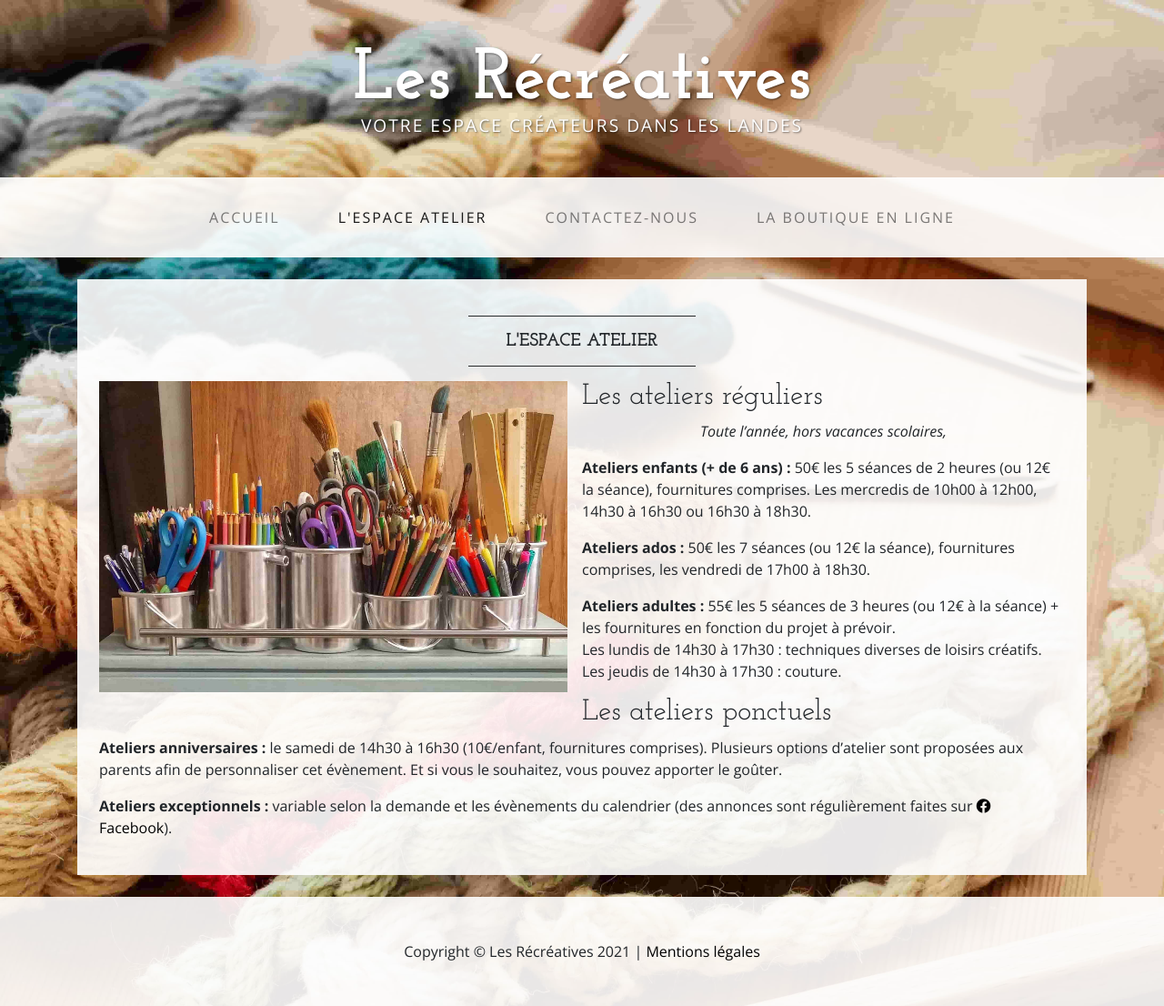
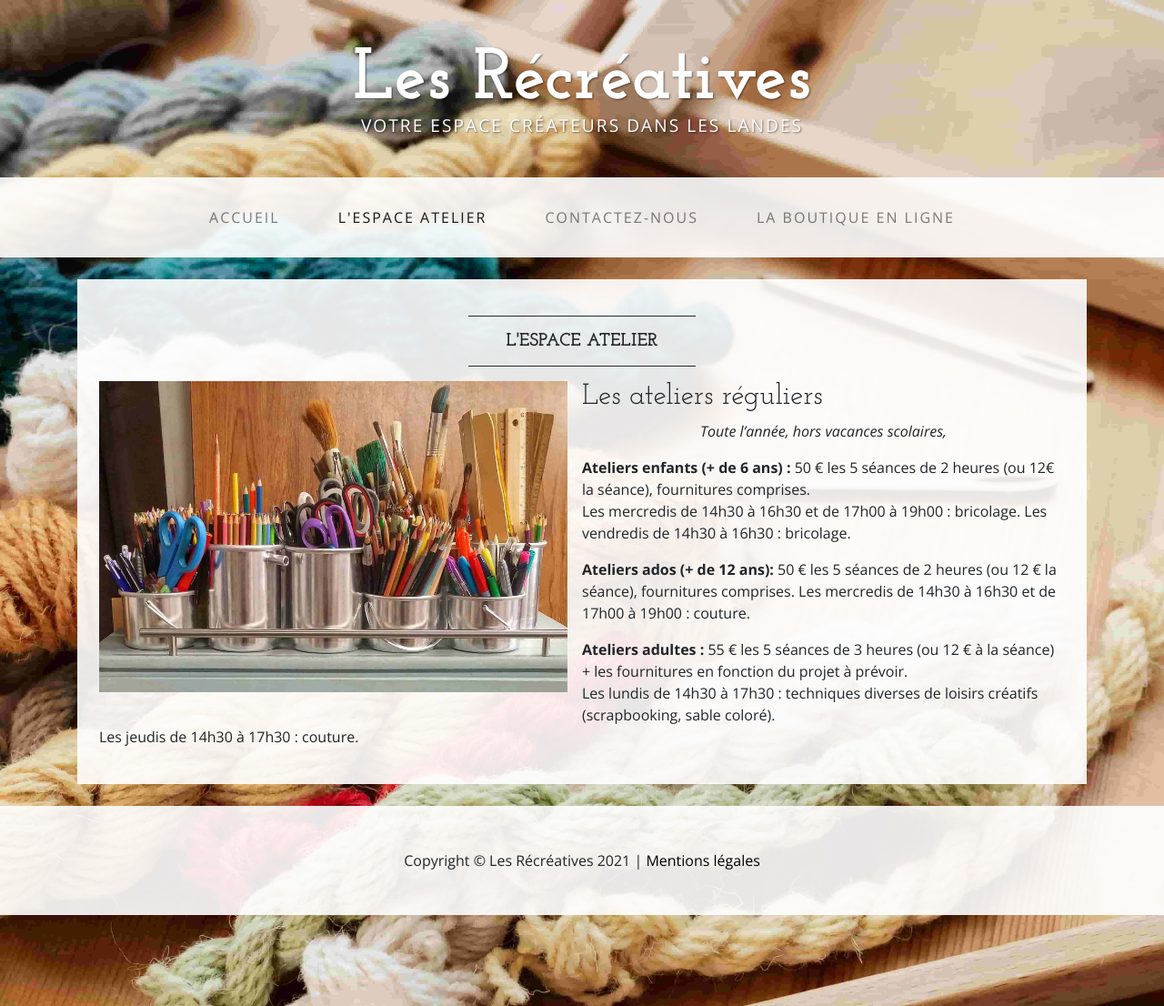
Before and after one commit to LesRecreatives/www.recreatives.net, a Jekyll site: the page built from atelier.md, in a window 1280 px wide. Shown: the whole page at 91% size. Built offline with Jekyll 4.4.1, drawn with Linux system fonts in a browser that asks for light colours.

Commit message:
ajout des ateliers de la rentrée 2021

```diff
--- a/atelier.md
+++ b/atelier.md
@@ -1,6 +1,6 @@
 ---
 layout: default
-title:  L'espace atelier
+title: L'espace atelier
 description: Exprimez votre créativité grâce au Do It Yourself au travers de diverses techniques de loisirs créatifs dans l'espace atelier des Récréatives à Bégaar dans les Landes (40400).
 image: atelier.jpeg
 nav_name: l'espace atelier
@@ -12,16 +12,12 @@ permalink: espace-atelier
 
 <p style="font-style: italic; text-align: center">Toute l’année, hors vacances scolaires,</p>
 
-__Ateliers enfants (+ de 6 ans) :__ 50€ les 5 séances de 2 heures (ou 12€ la séance), fournitures comprises. Les mercredis de 10h00 à 12h00, 14h30 à 16h30 ou 16h30 à 18h30.
+**Ateliers enfants (+ de 6 ans) :** 50 € les 5 séances de 2 heures (ou 12€ la séance), fournitures comprises.
+Les mercredis de 14h30 à 16h30 et de 17h00 à 19h00 : bricolage.
+Les vendredis de 14h30 à 16h30 : bricolage.
 
-__Ateliers ados :__ 50€ les 7 séances (ou 12€ la séance), fournitures comprises, les vendredi de 17h00 à 18h30.
+**Ateliers ados (+ de 12 ans):** 50 € les 5 séances de 2 heures (ou 12 € la séance), fournitures comprises. Les mercredis de 14h30 à 16h30 et de 17h00 à 19h00 : couture.
 
-__Ateliers adultes :__ 55€ les 5 séances de 3 heures (ou 12€ à la séance) + les fournitures en fonction du projet à prévoir.
-Les lundis de 14h30 à 17h30 : techniques diverses de loisirs créatifs.
+**Ateliers adultes :** 55 € les 5 séances de 3 heures (ou 12 € à la séance) + les fournitures en fonction du projet à prévoir.
+Les lundis de 14h30 à 17h30 : techniques diverses de loisirs créatifs (scrapbooking, sable coloré).
 Les jeudis de 14h30 à 17h30 : couture.
-
-## Les ateliers ponctuels
-
-__Ateliers anniversaires :__ le samedi de 14h30 à 16h30 (10€/enfant, fournitures comprises). Plusieurs options d'atelier sont proposées aux parents afin de personnaliser cet évènement. Et si vous le souhaitez, vous pouvez apporter le goûter.
-
-__Ateliers exceptionnels :__ variable selon la demande et les évènements du calendrier (des annonces sont régulièrement faites sur <a style="color:black" href="https://www.facebook.com/Recreatives"><i class="fab fa-facebook"></i> Facebook</a>).
```
